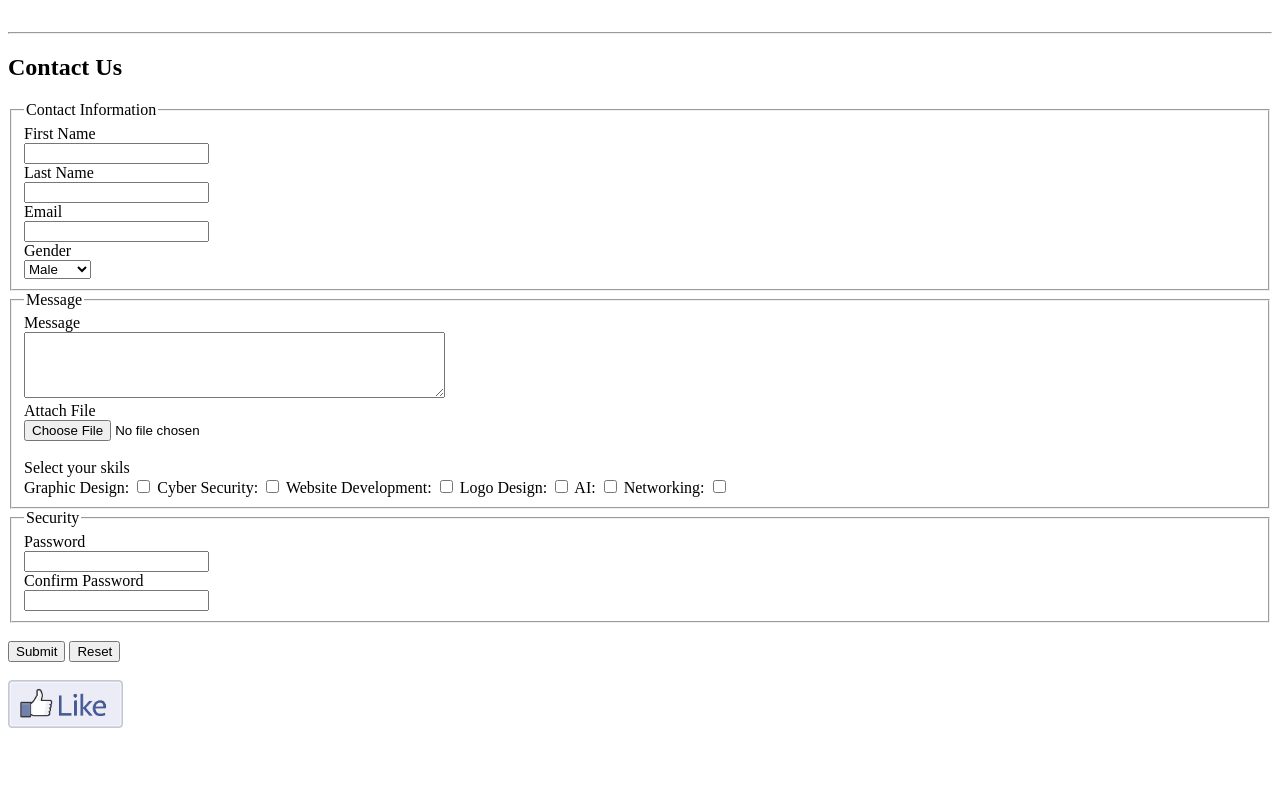
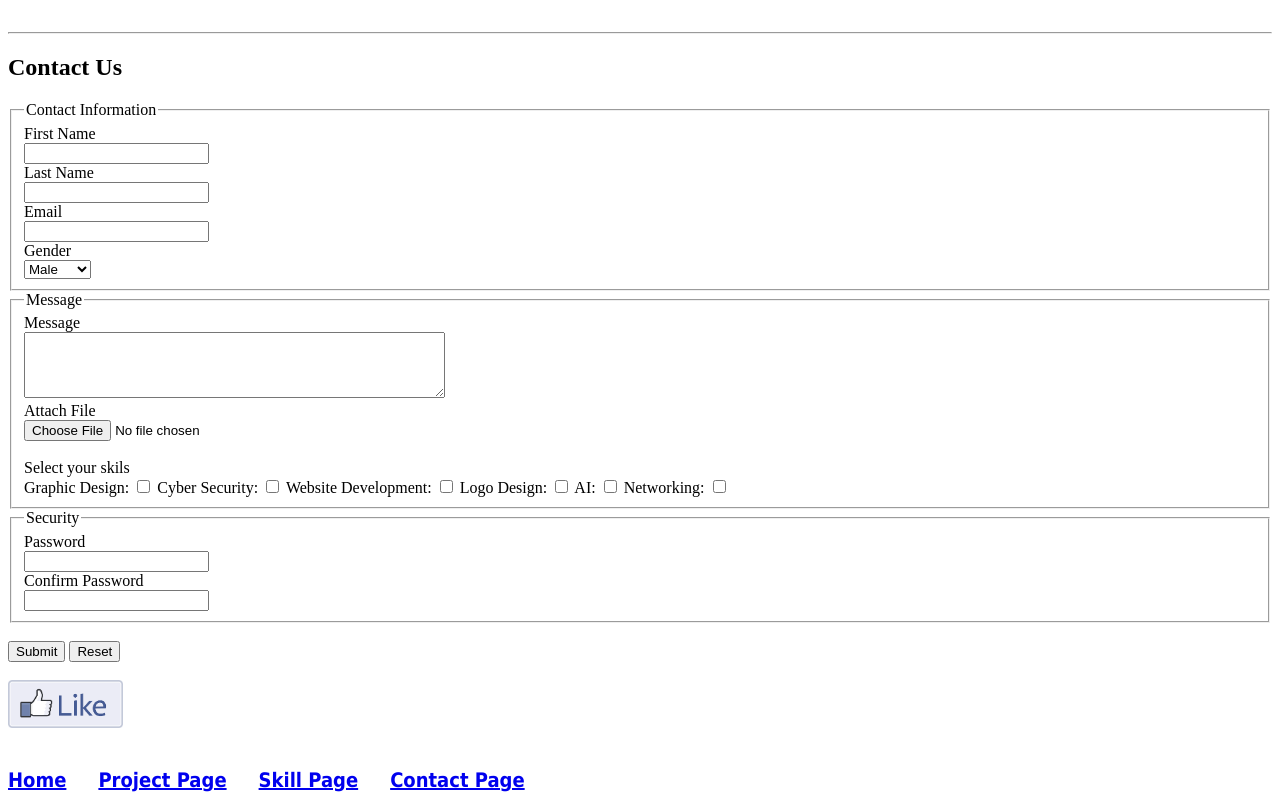
Before and after one commit to Mohib-Digital/HTML-Portfolio-Website, a plain HTML site: page Contact/contact-page.html in a window 1280 px wide. Shown: the part 638-1438 px from the top of the page. Before the commit the page ends 1378 px from the top, so only its background shows below. Drawn offline with Linux system fonts and the light colour scheme.

Commit message:
add header and footer

```diff
--- a/Contact/contact-page.html
+++ b/Contact/contact-page.html
@@ -104,5 +104,16 @@
         <input type="image" src="../assets/like_button.png" width="115">
     </form>
 
+    <br>
+    <br>
+    <footer>
+        <div style="text-decoration: none; color: white;">
+            <a href="./index.html"><b>Home</b></a>                  &nbsp;&nbsp;&nbsp;&nbsp;&nbsp;&nbsp;
+            <a href="./Project/project-page.html"><b>Project Page</b></a>   &nbsp;&nbsp;&nbsp;&nbsp;&nbsp;&nbsp;
+            <a href="./Skill/skill-page.html"><b>Skill Page</b></a>       &nbsp;&nbsp;&nbsp;&nbsp;&nbsp;&nbsp;
+            <a href="./Contact/contact-page.html"><b>Contact Page</b></a>   &nbsp;&nbsp;&nbsp;&nbsp;&nbsp;&nbsp;
+        </div>
+    </footer>
+
 </body>
 </html>
```
Also changed, not shown: Project/project-page.html (+8 -1 lines), Skill/skill-page.html (+4 -0 lines).
